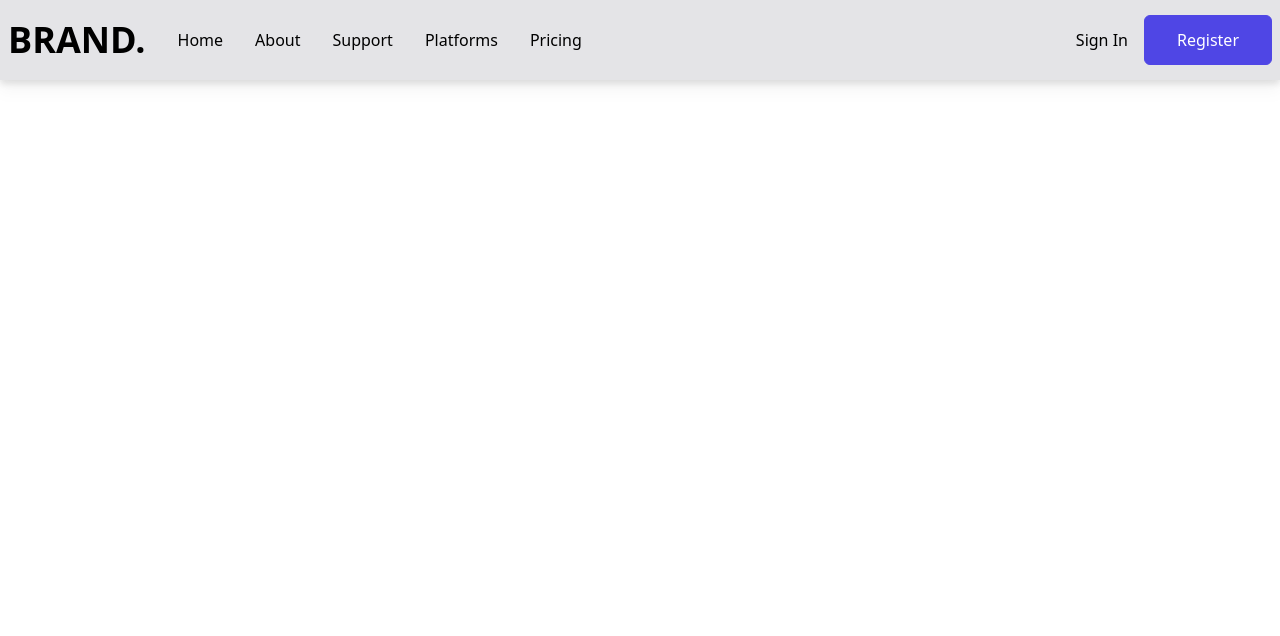
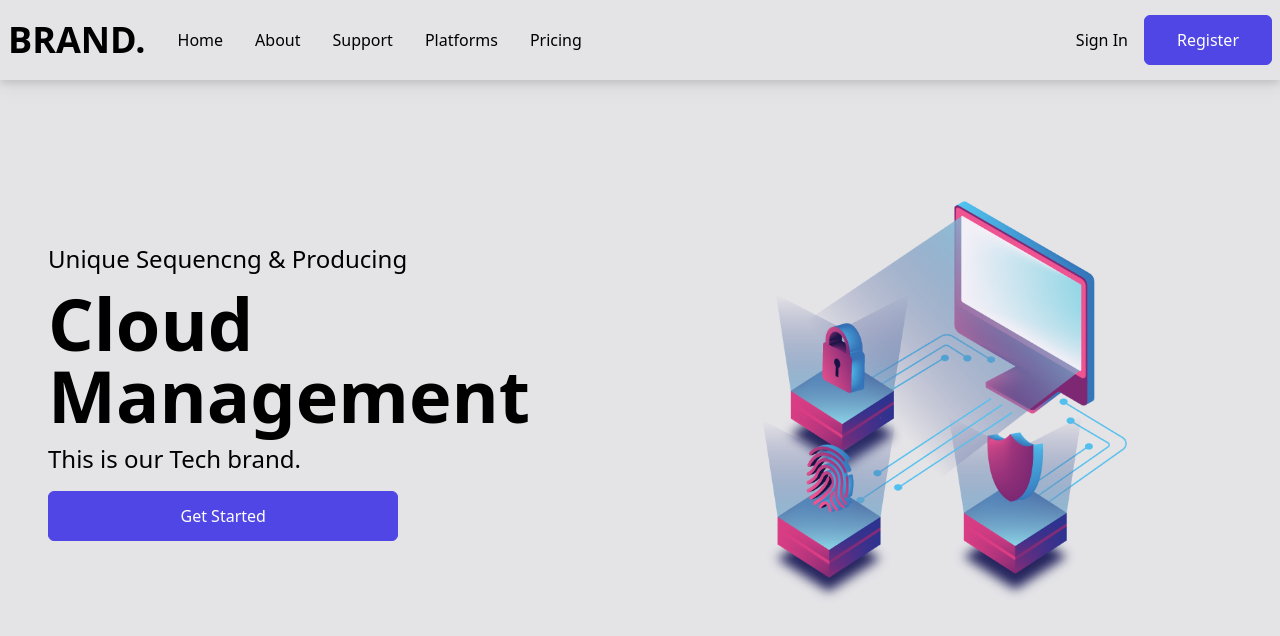
Before and after one commit to nephydecode/cloud-app-tailwind, a React (Create React App) app: page / in a window 1280 px wide. Shown: the top 636 px of the page. Built offline with nearby package versions, Linux system fonts and the light colour scheme.

Commit message:
feat: add landing page

```diff
--- a/src/App.js
+++ b/src/App.js
@@ -1,10 +1,12 @@
 import './App.css';
+import Hero from './components/Hero';
 import Navbar from './components/Navbar';
 
 function App() {
   return (
     <>
     <Navbar/>
+    <Hero/>
     </>
   );
 }
--- /dev/null
+++ b/src/components/Hero.jsx
@@ -0,0 +1,28 @@
+import React from 'react';
+import {
+    CloudUploadIcon,
+    DatabaseIcon,
+    PaperAirplaneIcon,
+    ServerIcon,
+} from '@heroicons/react/solid'
+import bgImg from '../assets/cyber-bg.png';
+
+const Hero = () => {
+    return (
+        <div className='w-full h-screen bg-zinc-200 flex flex-col justify-between'>
+            <div className='grid md:grid-cols-2 max-w-[1240px] m-auto sm:px-5'>
+                <div className='flex flex-col justify-center md:items-start w-full px-2 py-8'>
+                    <p className='text-2xl'>Unique Sequencng & Producing</p>
+                    <h1 className='py-3 text-5xl md:text-7xl font-bold'>Cloud Management</h1>
+                    <p className='text-2xl'>This is our Tech brand.</p>
+                    <button className='py-3 px-6 sm:w-[60%] my-4'>Get Started</button>
+                </div>
+                <div className='mx-5'>
+                    <img src={bgImg} alt="Background Image" />
+                </div>
+            </div>
+        </div>
+    );
+}
+
+export default Hero;
```
